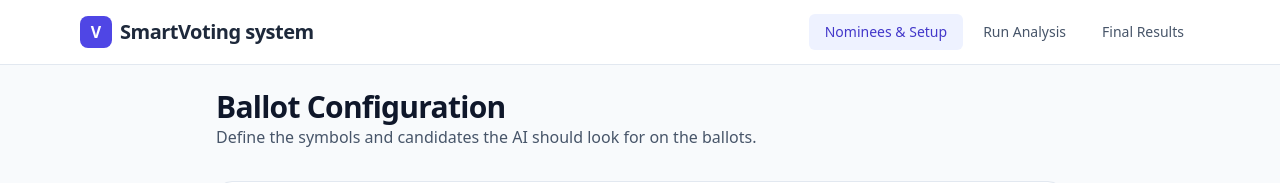
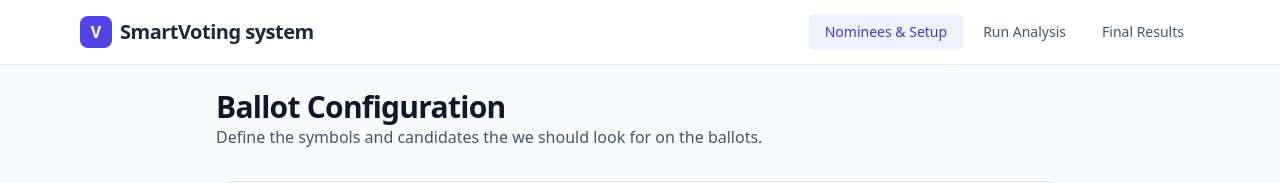
Before and after one commit to tarekahmedsifat/smartvoting, a React (Vite) app: page / in a window 1280 px wide. Shown: the top 183 px of the page. Built offline with nearby package versions, Linux system fonts and the light colour scheme.

Commit message:
Fix typo in ballot configuration description

```diff
--- a/pages/Setup.tsx
+++ b/pages/Setup.tsx
@@ -50,7 +50,7 @@ export default function SetupPage({ config, setConfig }: SetupProps) {
     <div className="max-w-4xl mx-auto p-6 space-y-8">
       <header>
         <h1 className="text-3xl font-bold text-slate-900 tracking-tight">Ballot Configuration</h1>
-        <p className="text-slate-600">Define the symbols and candidates the AI should look for on the ballots.</p>
+        <p className="text-slate-600">Define the symbols and candidates the we should look for on the ballots.</p>
       </header>
 
       <section className="bg-white p-6 rounded-2xl border border-slate-200 shadow-sm transition-all hover:shadow-md">
```
